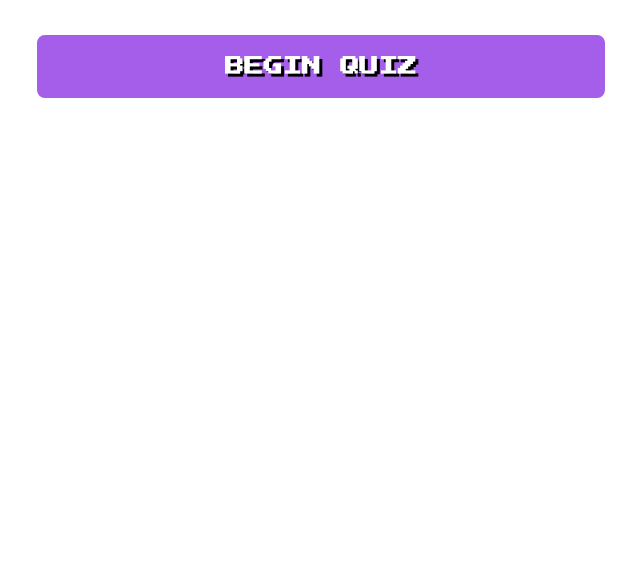
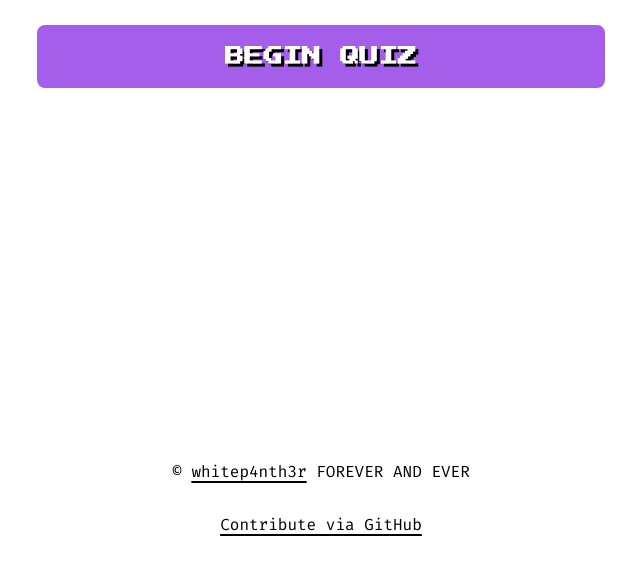
Before and after one commit to whitep4nth3r/gameofcodes.party, a website with bundled scripts: page index.html in a window 1280 px wide. Shown: the part 371-938 px from the top of the page, without its empty margins (319-959 px from the left). Before the commit the page ends 800 px from the top, so only its background shows below. Built offline with nearby package versions, Linux system fonts and the light colour scheme.

Commit message:
Add footer

```diff
--- a/index.html
+++ b/index.html
@@ -71,7 +71,7 @@
 
       <section class="quiz" data-quiz>
         <h2 class="quiz__question">
-          Define status code:
+          Q: Define status code
           <span data-question></span>
         </h2>
         <form>
@@ -101,7 +101,21 @@
 
       <button class="button button__reset" type="button" data-reset>Start over</button>
     </main>
-    <footer></footer>
+    <footer class="footer">
+      <p class="footer__text">
+        &copy;
+        <a href="https://twitter.com/whitep4nth3r" class="footer__textLink" target="_blank">
+          whitep4nth3r</a>
+        FOREVER AND EVER
+      </p>
+      <a
+        href="https://github.com/whitep4nth3r/gameofcodes.party"
+        class="footer__textLink"
+        target="_blank"
+      >
+        Contribute via GitHub
+      </a>
+    </footer>
     <script type="module" src="./game.js"></script>
   </body>
 </html>
--- a/main.css
+++ b/main.css
@@ -62,6 +62,7 @@ body {
 *:before,
 *:after {
   box-sizing: border-box;
+  margin: 0;
 }
 
 .main {
@@ -126,8 +127,9 @@ body {
 }
 
 .quiz__question {
-  font-size: 2rem;
+  font-size: clamp(1.4rem, 1.8vw, 1.8rem);
   margin-bottom: 2rem;
+  margin-top: 2rem;
 }
 
 .quiz__result {
@@ -285,3 +287,28 @@ input[type="radio"]:focus {
   align-items: center;
   justify-content: center;
 }
+
+.footer {
+  padding: 2rem;
+  text-align: center;
+}
+
+.footer__text {
+  color: var(--color-fg);
+  font-size: 1rem;
+  margin-bottom: 2rem;
+  display: block;
+}
+
+.footer__textLink {
+  display: inline;
+  color: inherit;
+  text-decoration: underline;
+  text-underline-offset: 0.25rem;
+  text-decoration-thickness: 0.125rem;
+}
+
+.footer__textLink:focus {
+  outline: transparent;
+  box-shadow: var(--btn-color-focus) 0 0 0 0.5rem;
+}
```
